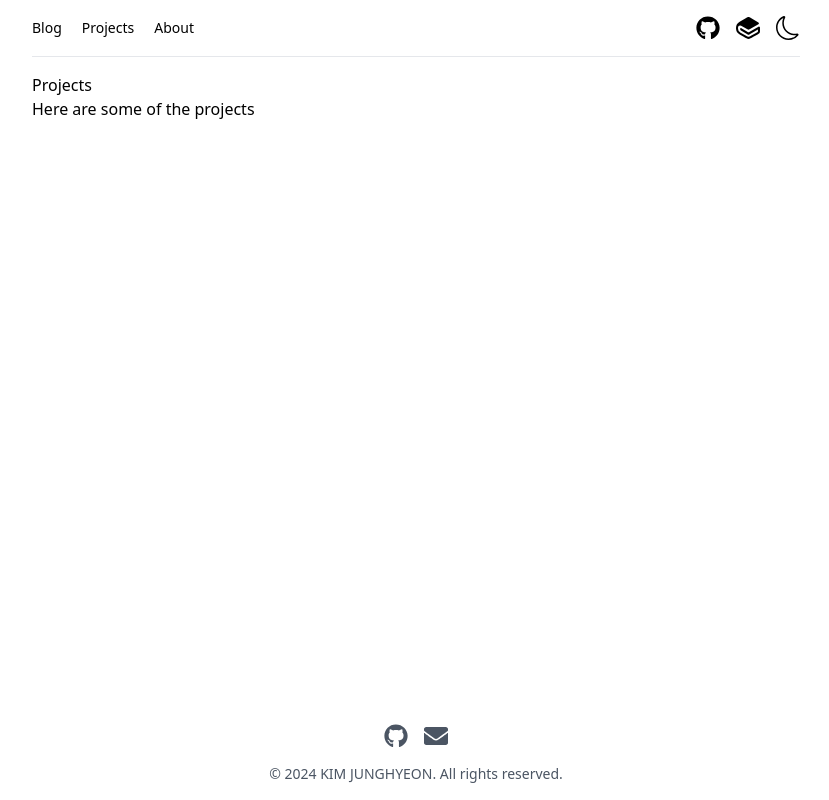
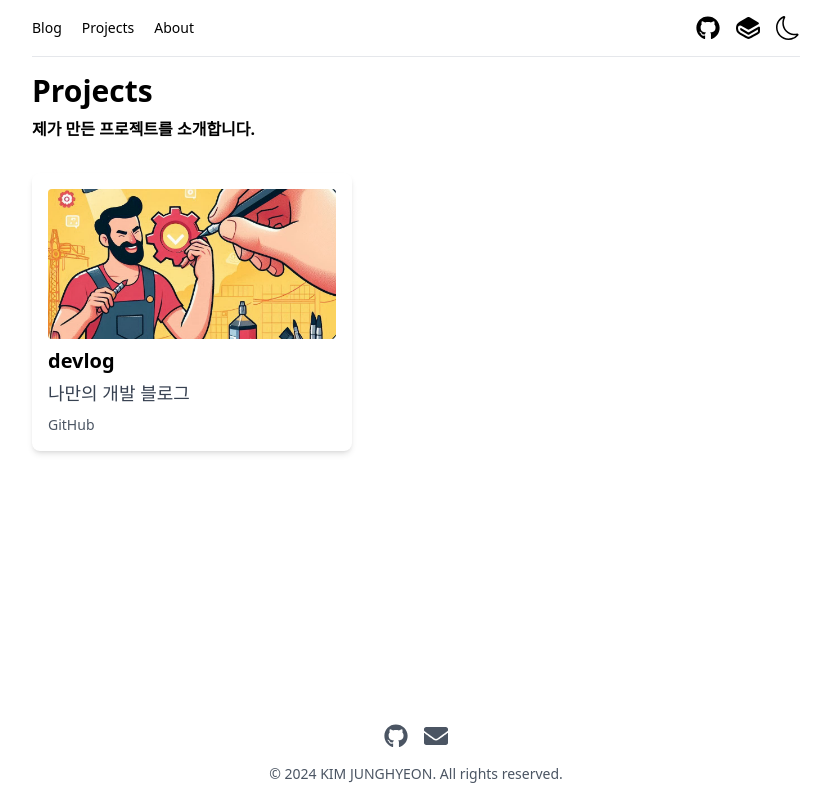
Before and after one commit to fabric0de/junghyeon.dev, a Next.js app: page /project in a window 1280 px wide. Shown: the whole page, without its empty margins (224-1053 px from the left). Built offline with nearby package versions, Linux system fonts and the light colour scheme.

Commit message:
project 페이지 구현

```diff
--- /dev/null
+++ b/src/app/project/data/projects.ts
@@ -0,0 +1,19 @@
+// src/data/projects.ts
+
+export type Project = {
+  title: string;
+  description: string;
+  url?: string;
+  github?: string;
+  image: string;
+};
+
+export const projects: Project[] = [
+  {
+    title: "devlog",
+    description: "나만의 개발 블로그",
+    github: "https://github.com/fabric0de/junghyeon.dev",
+    image: "/posts/first-post/thumbnail.jpeg",
+  },
+  // 다른 프로젝트들 추가...
+];
--- a/src/app/project/page.tsx
+++ b/src/app/project/page.tsx
@@ -1,10 +1,22 @@
-import React from "react";
+// src/app/project/page.tsx
 
-export default function ProjectPage() {
+import { projects } from "@/app/project/data/projects";
+import ProjectCard from "@/components/ProjectCard";
+
+const ProjectsPage = () => {
   return (
-    <div>
-      <h1>Projects</h1>
-      <p>Here are some of the projects</p>
+    <div className="container mx-auto">
+      <h1 className="text-3xl font-bold mb-2">Projects</h1>
+      <div className="font-bold mb-8">제가 만든 프로젝트를 소개합니다.</div>
+      <div className="grid grid-cols-1 md:grid-cols-2 lg:grid-cols-3 gap-8">
+        {" "}
+        {/* 그리드 컬럼과 갭 조정 */}
+        {projects.map((project) => (
+          <ProjectCard key={project.title} project={project} />
+        ))}
+      </div>
     </div>
   );
-}
+};
+
+export default ProjectsPage;
--- /dev/null
+++ b/src/components/ProjectCard.tsx
@@ -0,0 +1,51 @@
+// src/components/ProjectCard.tsx
+import Image from "next/image";
+import { Project } from "@/app/project/data/projects";
+
+type ProjectCardProps = { project: Project };
+
+const ProjectCard = ({ project }: ProjectCardProps) => {
+  return (
+    <div className="bg-white dark:bg-gray-800 shadow-md rounded-lg overflow-hidden w-full sm:w-80 mx-auto p-4 flex flex-col justify-between">
+      <div className="relative w-full h-[150px] mb-2">
+        <Image
+          src={project.image}
+          alt={project.title}
+          layout="fill"
+          objectFit="cover"
+          className="rounded"
+        />
+      </div>
+      <div>
+        <h3 className="text-xl font-bold mb-1">{project.title}</h3>
+        <p className="text-lg text-gray-700 dark:text-gray-300 mb-2">
+          {project.description}
+        </p>
+        <div className="flex justify-between items-center">
+          {project.url && (
+            <a
+              href={project.url}
+              className="text-base text-blue-600"
+              target="_blank"
+              rel="noopener noreferrer"
+            >
+              Visit
+            </a>
+          )}
+          {project.github && (
+            <a
+              href={project.github}
+              className="text-sm text-gray-600 dark:text-gray-400"
+              target="_blank"
+              rel="noopener noreferrer"
+            >
+              GitHub
+            </a>
+          )}
+        </div>
+      </div>
+    </div>
+  );
+};
+
+export default ProjectCard;
```
